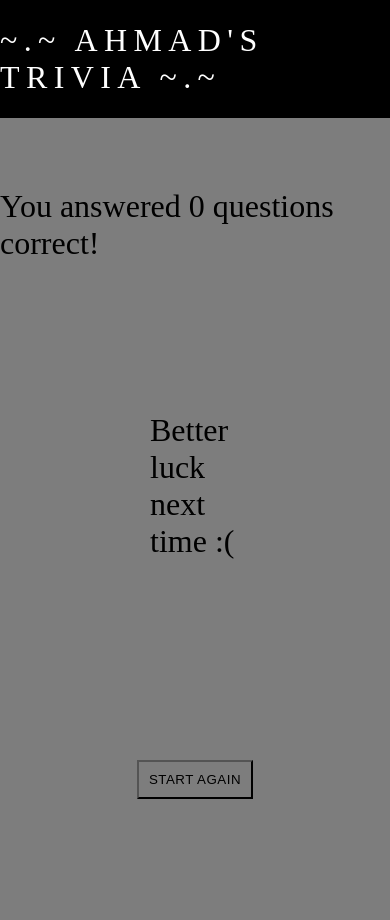
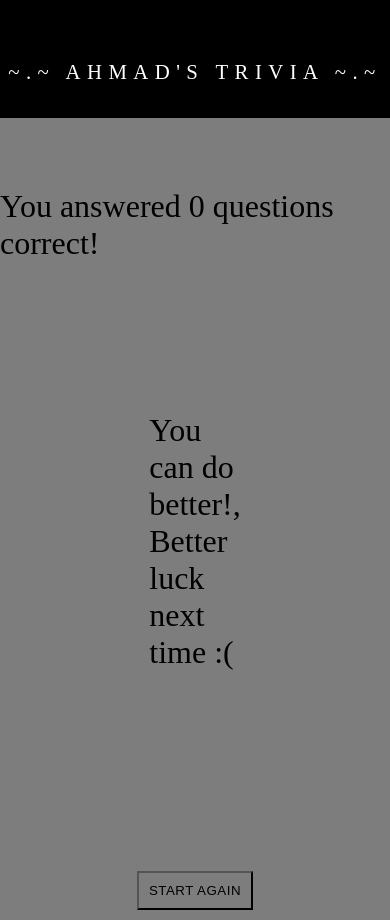
Before and after one commit to Ahmad-Alsabbagh1/react-project, a React (Create React App) app in the folder trivia/: page /finalPage in a window 390 px wide. Before the commit the page ends 844 px from the top, so only its background shows below. Built offline with nearby package versions, Linux system fonts and the light colour scheme.

Commit message:
cleaned up the code a bit

```diff
--- a/trivia/src/components/CategoriesMenu.js
+++ b/trivia/src/components/CategoriesMenu.js
@@ -4,7 +4,6 @@ import { CategoryContext } from "../context/category";
 
 const CategoriesMenu = () => {
   const [categories, setCategories] = useContext(CategoryContext);
-
 
   const options = [
     { value: "arts_and_literature", label: "Arts & Literature" },
--- a/trivia/src/components/Choices.js
+++ b/trivia/src/components/Choices.js
@@ -1,6 +1,5 @@
 import React, { useContext } from "react";
 import { CorrectAnswersContext } from "../context/correct-answers";
-
 import { Link } from "react-router-dom";
 
 const Choices = ({ answersArray, correctAnswer, questionId }) => {
--- a/trivia/src/components/Question.js
+++ b/trivia/src/components/Question.js
@@ -3,7 +3,6 @@ import PreviousQuestion from "../buttons/PreviousQuestion";
 import NextQuestion from "../buttons/NextQuestion";
 import arrayShuffle from "array-shuffle";
 import Choices from "./Choices";
-
 import Troll from "../buttons/Troll";
 
 const Question = ({ question, id }) => {
@@ -29,7 +28,6 @@ const Question = ({ question, id }) => {
           questionId={questionId}
         />
       </div>
-
       <div className="nav button">
         {questionId >= 1 && (
           <PreviousQuestion previousQuestionId={previousQuestionId} />
--- a/trivia/src/context/category.js
+++ b/trivia/src/context/category.js
@@ -1,5 +1,5 @@
-import React from "react";
-import { createContext, useState } from "react";
+import React, { createContext, useState }  from "react";
+
 
 export const CategoryContext = createContext();
 
--- a/trivia/src/context/correct-answers.js
+++ b/trivia/src/context/correct-answers.js
@@ -1,5 +1,4 @@
-import React from "react";
-import { createContext, useState } from "react";
+import React,{ createContext, useState }  from "react";
 
 export const CorrectAnswersContext = createContext();
 
--- a/trivia/src/context/difficulty.js
+++ b/trivia/src/context/difficulty.js
@@ -1,5 +1,4 @@
-import React from "react";
-import { createContext, useState } from "react";
+import React, { createContext, useState } from "react";
 
 export const DifficultyContext = createContext();
 
--- a/trivia/src/index.css
+++ b/trivia/src/index.css
@@ -80,7 +80,8 @@ gap: 70px ;
   display: flex;
   justify-content: center;
   flex-wrap: wrap;
-  width: 45vw;
+  width: 38vw;
+
 }
 .answers-container button{
   width: 220px;
@@ -89,6 +90,7 @@ gap: 70px ;
   color: white;
   min-height: 75px;
   margin: 5px 5px;
+  letter-spacing: 0.5px;
 }
 .active{
   background-color: gray;
@@ -116,3 +118,10 @@ button{
   font-size: 2rem;
   margin: 150px;
 }
+@media (max-width: 600px) {
+  header p{
+    margin-top:25px;
+    font-size: 1.3rem;
+  }
+
+}
--- a/trivia/src/pages/FinalPage.js
+++ b/trivia/src/pages/FinalPage.js
@@ -20,10 +20,9 @@ const FinalPage = () => {
         {"You answered " + correctAnswers.length + " questions correct!"}
       </p>
       <p className="feedback">
-        {correctAnswers.length <= 3 && "Better luck next time :("}
-        {6 >= correctAnswers.length >= 4 && "Not bad but you can do better!"}
-        {7 >= correctAnswers.length >= 6 && "Well done, impressive!"}
-        {correctAnswers.length >= 8 && "Genius!"}
+        {correctAnswers.length > 6
+          ? "Well done, impressive!"
+          : "You can do better!, Better luck next time :("}
       </p>
       <Link to="/">
         <button className="final button" onClick={handleClick}>
--- a/trivia/src/pages/Questions.js
+++ b/trivia/src/pages/Questions.js
@@ -13,9 +13,8 @@ const Questions = () => {
   const [categories, setCategories] = useContext(CategoryContext);
   const { id } = useParams();
 
-  const categoriesToBeFetched = categories;
   const url = `https://the-trivia-api.com/api/questions?${
-    categories.length > 0 && `categories=${categoriesToBeFetched}&`
+    categories.length > 0 && `categories=${categories}&`
   }limit=10&difficulty=${difficulty}`;
 
   const { data, error, isLoading } = useFetch(url);
```
